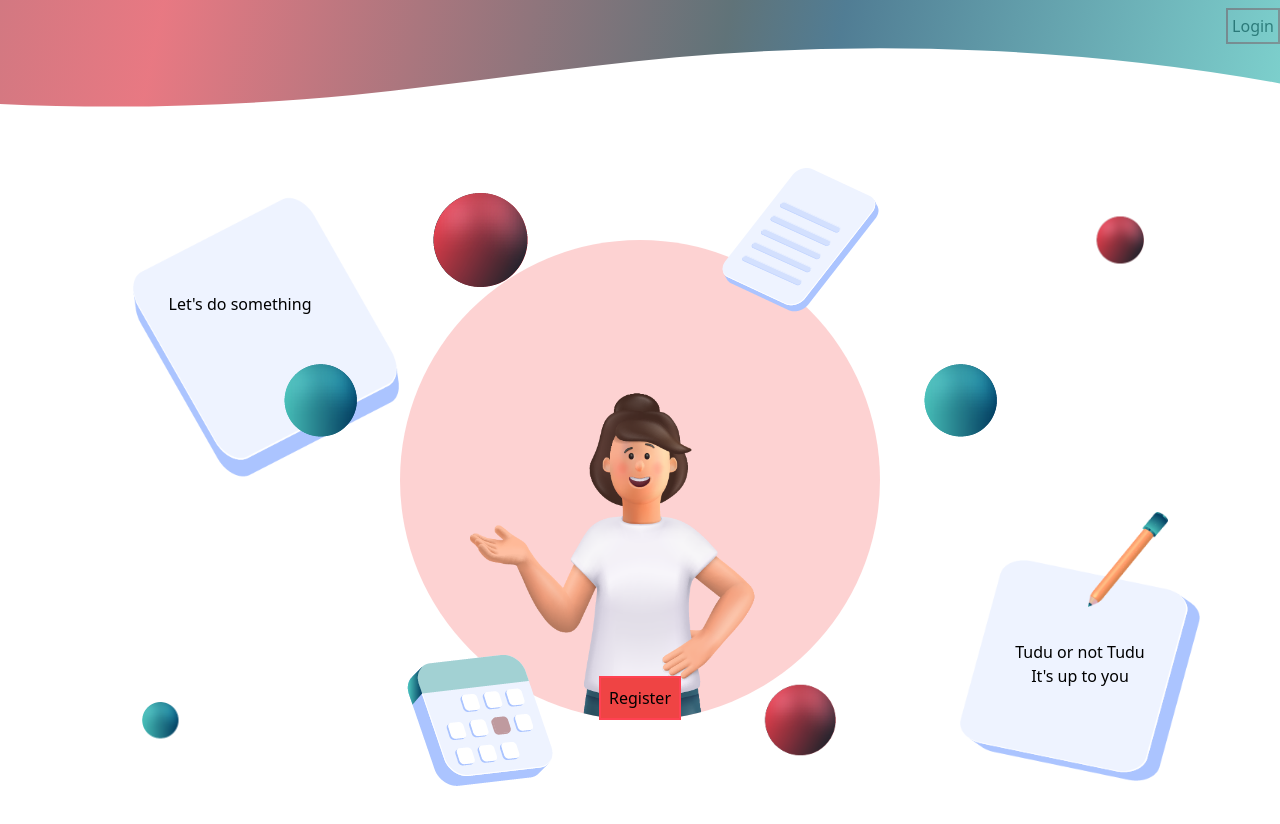
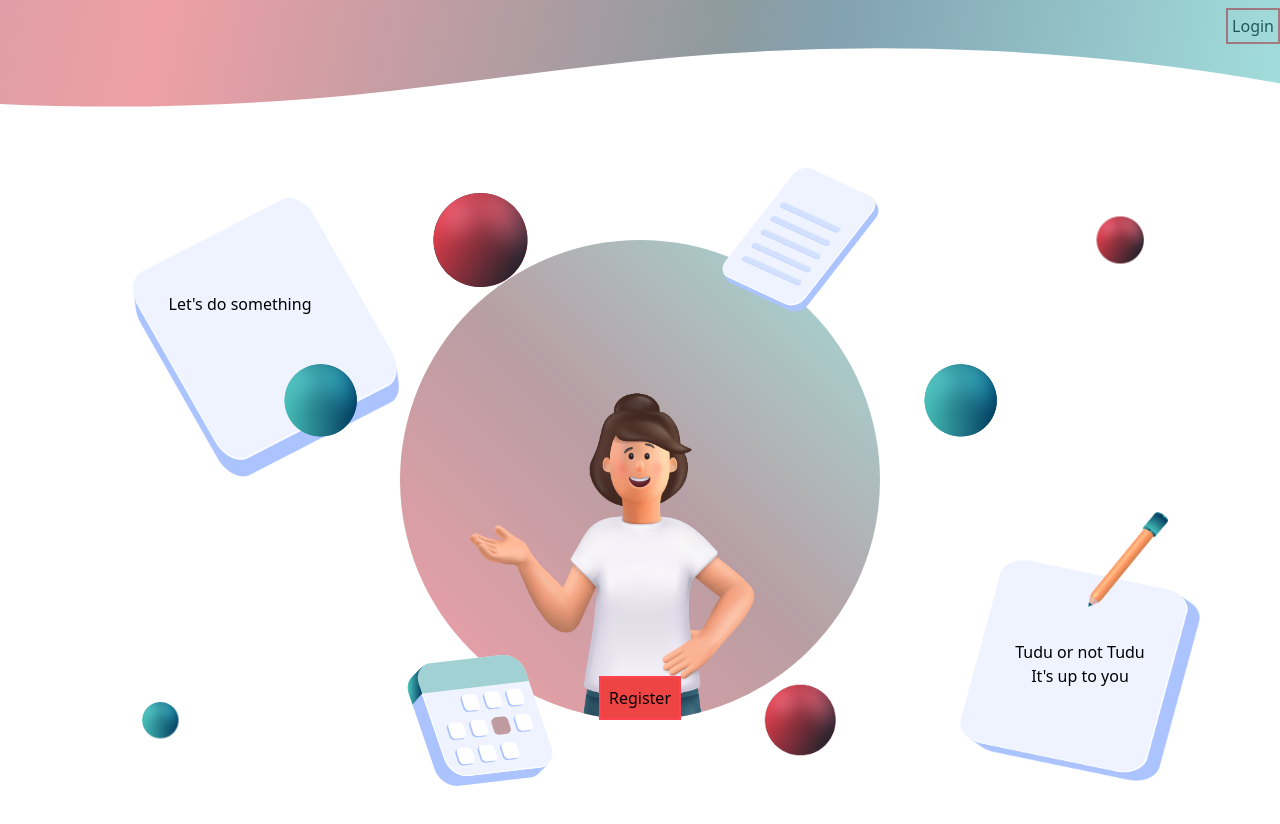
Before and after one commit to NadegeHbg/tudu-frontend, a React (Create React App) app: page / in a window 1280 px wide. Shown: the top 824 px of the page. Built offline with nearby package versions, Linux system fonts and the light colour scheme.

Commit message:
add gradient to round background

```diff
--- a/src/Components/header/header.jsx
+++ b/src/Components/header/header.jsx
@@ -26,15 +26,15 @@ const Header = () => {
                         x1="0%"
                         y1="0%"
                         x2="100%"
-                        y2="100%"
-                    >
-                        <stop offset="0%" stopColor="#45BCB7" stopOpacity=".7" />
-                        <stop offset="20%" stopColor="#064566" stopOpacity=".7" />
-                        <stop offset="25%" stopColor="#1C373F" stopOpacity=".7" />
-                        <stop offset="50%" stopColor="#DE3F4D" stopOpacity=".7" />
-                        <stop offset="75%" stopColor="#733C47" stopOpacity=".7" />
-                        <stop offset="100%" stopColor="#733C47" stopOpacity=".7" />
+                        y2="100%" >
+                        <stop offset="0%" stopColor="#45BCB7" stopOpacity=".5" />
+                        <stop offset="20%" stopColor="#064566" stopOpacity=".5" />
+                        <stop offset="25%" stopColor="#1C373F" stopOpacity=".5" />
+                        <stop offset="50%" stopColor="#DE3F4D" stopOpacity=".5" />
+                        <stop offset="75%" stopColor="#733C47" stopOpacity=".5" />
+                        <stop offset="100%" stopColor="#733C47" stopOpacity=".5" />
                     </linearGradient>
+
                     <path id="head1" d="M985.66,92.83C906.67,72,823.78,31,743.84,14.19c-82.26-17.34-168.06-16.33-250.45.39-57.84,11.73-114,31.07-172,41.86A600.21,600.21,0,0,1,0,27.35V120H1200V95.8C1132.19,118.92,1055.71,111.31,985.66,92.83Z" fill="url(#gradient)" />
                     <path id="head2" d="M985.66,92.83C906.67,72,823.78,31,743.84,14.19c-82.26-17.34-168.06-16.33-250.45.39-57.84,11.73-114,31.07-172,41.86A600.21,600.21,0,0,1,0,27.35V120H1200V95.8C1132.19,118.92,1055.71,111.31,985.66,92.83Z" transform="scale(-1, 1) translate(-700, 0)" fill="url(#gradient)" visibility='hidden' />
                 </svg>
--- a/src/pages/Home.jsx
+++ b/src/pages/Home.jsx
@@ -23,7 +23,7 @@ const HomePage = () => {
                 <h2 className='z-10 col-start-3 col-end-5 row-start-3 row-end-5 -translate-y-4 flex justify-center items-center '>Let's do something</h2>
             </div>
 
-             <div className='aspect-square col-start-6 col-end-9 row-start-3 row-end-6 grid grid-cols-6 grid-rows-6 bg/50'>
+            <div className='aspect-square col-start-6 col-end-9 row-start-3 row-end-6 grid grid-cols-6 grid-rows-6 bg/50'>
                 <img src={cardRight} alt="" className='col-start-3 col-end-6 row-start-3 row-end-6' />
                 <h2 className='z-10 col-start-3 col-end-6 row-start-3 row-end-6 -translate-y-4 flex justify-center items-center text-center'>
                     Tudu or not Tudu
@@ -66,7 +66,7 @@ const HomePage = () => {
             </div>
 
             <div className='flex items-center justify-center col-start-3 col-end-7 row-start-2 row-end-5'>
-                <div className='bg-red-300/50 max-h-full aspect-square rounded-full flex justify-center items-end overflow-hidden -z-50'>
+                <div className='bg-gradient-to-bl from-[hsla(177,47%,50%,.5)] via-[hsla(201,89%,21%,.5)] via-[hsla(194,38%,18%,.5)] via-[hsla(348,31%,34%,.5)] to-[hsla(355,78%,58%,.5)] max-h-full aspect-square rounded-full flex justify-center items-end overflow-hidden -z-50'>
                     <img src={perso} alt="" className='h-[75%] translate-y-2 aspect-square' />
                 </div>
             </div>
@@ -78,4 +78,11 @@ const HomePage = () => {
     )
 }
 
+// <stop offset="0%" stopColor="#45BCB7" stopOpacity=".7" />
+//                         <stop offset="20%" stopColor="#064566" stopOpacity=".7" />
+//                         <stop offset="25%" stopColor="#1C373F" stopOpacity=".7" />
+//                         <stop offset="50%" stopColor="#DE3F4D" stopOpacity=".7" />
+//                         <stop offset="75%" stopColor="#733C47" stopOpacity=".7" />
+//                         <stop offset="100%" stopColor="#733C47" stopOpacity=".7" />
+
 export default HomePage;
```
Also changed, not shown: tailwind.config.js (line endings or trailing spaces).
